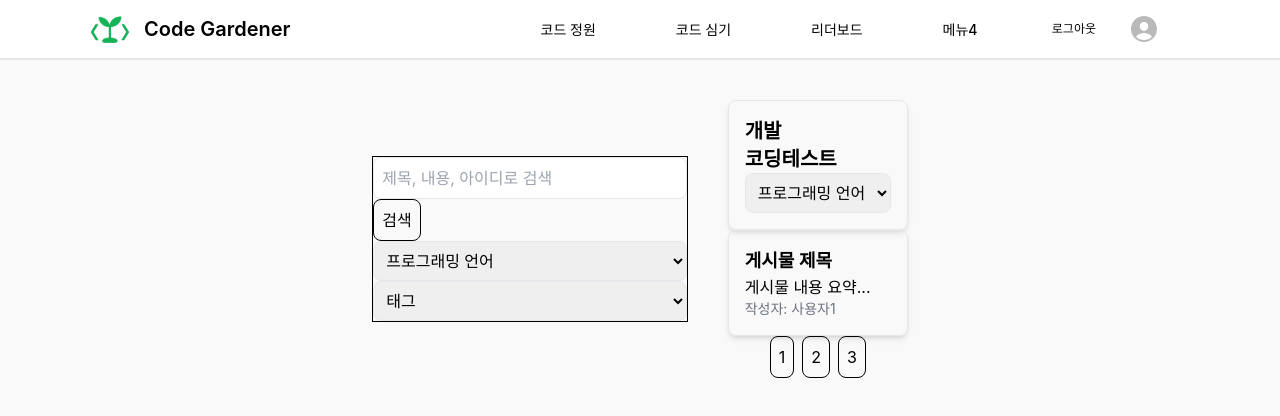
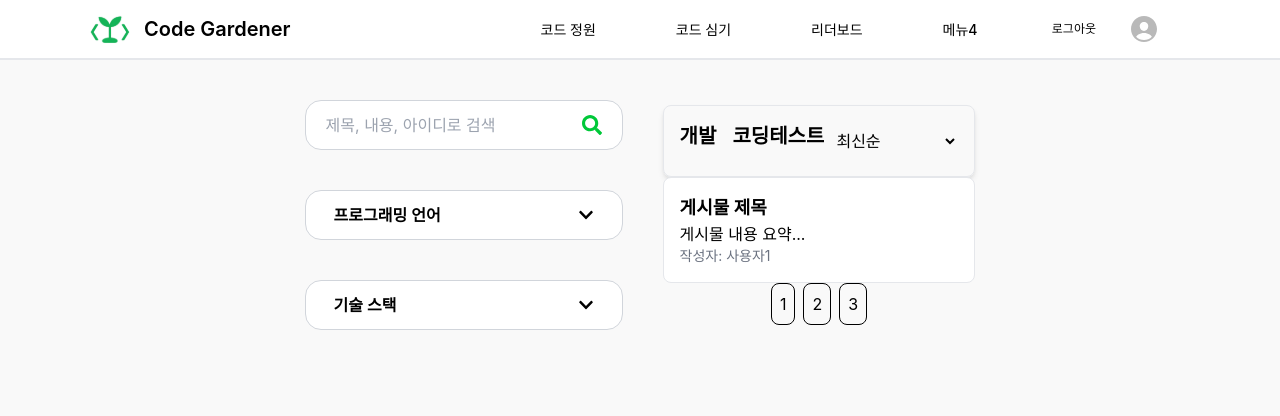
Before and after one commit to 2025-YU-SE/Gardener_web, a React (Vite) app: page /posts in a window 1280 px wide. Shown: the top 416 px of the page. Built offline with nearby package versions, Linux system fonts and the light colour scheme; a web font is replaced by a local one.

Commit message:
feat: 필터토글 버튼 작동 구현 #4
- 클릭 시 버튼 색상 초록색으로 채움 + 체크표시 추가

```diff
--- a/src/components/filter/CollapsibleFilter.jsx
+++ b/src/components/filter/CollapsibleFilter.jsx
@@ -1,11 +1,21 @@
 import React, { useState } from 'react';
-import { FaChevronDown } from 'react-icons/fa';
+import { FaChevronDown, FaCheck } from 'react-icons/fa';
 
 function CollapsibleFilter({ title, options }) {
   const [isOpen, setIsOpen] = useState(false);
+  const [selectedOptions, setSelectedOptions] = useState([]);
 
   const toggleFilter = () => {
     setIsOpen(!isOpen);
+  };
+
+  // 옵션 선택/해제
+  const toggleOption = (value) => {
+    setSelectedOptions(prev =>
+      prev.includes(value)
+        ? prev.filter(item => item !== value)
+        : [...prev, value]
+    );
   };
 
   return (
@@ -13,30 +23,40 @@ function CollapsibleFilter({ title, options }) {
       {/* 필터 제목 부분 */}
       <button
         onClick={toggleFilter}
-        className="w-full flex justify-between items-center p-3 font-semibold text-left"
+        className="w-full flex justify-between items-center p-3 px-7 font-semibold text-left"
       >
         <span>{title}</span>
         {/* 눌렀을 때 아이콘 회전 */}
         <FaChevronDown
-          className={`transform transition-transform duration-200 ${isOpen ? 'rotate-180' : ''}`}
+          className={`transform transition-transform duration-400 ${isOpen ? 'rotate-180' : ''}`}
         />
       </button>
 
       {/* isOpen 조건부 렌더링 */}
       {isOpen && (
-        <div className="border-t p-2 bg-white rounded-b-2xl">
+        <div className="border-t p-2 pb-2 bg-white rounded-b-2xl">
           <ul>
             {options && options.length > 0 ? (
               options.map((option, index) => {
                 const displayText = typeof option === 'string' ? option : option.label;
                 const value = typeof option === 'string' ? option : option.value;
+                const isSelected = selectedOptions.includes(value);
 
                 return (
                   <li
                     key={value || index}
-                    className="p-2 rounded-md cursor-pointer flex items-center space-x-2"
+                    className="p-2 px-5 rounded-md cursor-pointer flex items-center space-x-2"
+                    onClick={() => toggleOption(value)}
                   >
-                    <button className="w-4 h-4 border border-gray-400 rounded-sm bg-white"></button>
+                    <button
+                      className={`w-4 h-4 border border-gray-400 rounded-sm transition-colors flex items-center justify-center ${
+                        isSelected ? 'bg-green-500 border-green-500' : 'bg-white'
+                      }`}
+                    >
+                      {isSelected && (
+                        <FaCheck className="text-white text-xs" />
+                      )}
+                    </button>
                     <span>{displayText}</span>
                   </li>
                 );
--- a/src/components/filter/stacks.jsx
+++ b/src/components/filter/stacks.jsx
@@ -1,4 +1,4 @@
-const language = [
+const stacks = [
     'React',
     'Vue',
     'Angular',
@@ -10,4 +10,4 @@ const language = [
     'Spring',
 ]
 
-export default language
+export default stacks
--- a/src/pages/Posts.jsx
+++ b/src/pages/Posts.jsx
@@ -1,5 +1,9 @@
 import React from 'react'
+import { FaSearch } from "react-icons/fa";
 import HeaderLoggedIn from '../components/header/HeaderLoggedIn'
+import CollapsibleFilter from '../components/filter/CollapsibleFilter';
+import language from '../components/filter/language';
+import stacks from '../components/filter/stacks';
 
 function Posts() {
   return (
@@ -8,52 +12,40 @@ function Posts() {
       <div className="flex items-center justify-center p-10 space-x-10">
 
         {/* 사이드바 */}
-        <div className="border border-black">
+        <div className="space-y-10">
           {/* 검색창 */}
-          <div>
+          <div className='flex space-x-2 px-5 py-3 bg-white border border-gray-300 rounded-2xl'>
             <input
               type="text"
               placeholder="제목, 내용, 아이디로 검색"
-              className="border p-2 rounded-lg w-full"
             />
-            <button className="border border-black p-2 rounded-lg">검색</button>
+            <button >
+              <FaSearch color="#00C839" size={20}/>
+            </button>
           </div>
           {/* 프로그래밍 언어 필터 */}
-          <div>
-            <select className="border p-2 rounded-lg w-full">
-              <option value="all">프로그래밍 언어</option>
-              <option value="category1">카테고리 1</option>
-              <option value="category2">카테고리 2</option>
-              <option value="category3">카테고리 3</option>
-            </select>
-          </div>
+          <CollapsibleFilter title="프로그래밍 언어" options={language} />
           {/* 기술 스택 필터 */}
-          <div>
-            <select className="border p-2 rounded-lg w-full">
-              <option value="all">태그</option>
-              <option value="tag1">태그 1</option>
-              <option value="tag2">태그 2</option>
-              <option value="tag3">태그 3</option>
-            </select>
-          </div>
+          <CollapsibleFilter title="기술 스택" options={stacks} />
         </div>
 
         {/* 게시물 목록 */}
         <div>
           {/* 필터 */}
-          <div className="border p-4 rounded-lg shadow-md">
-            <h1 className="text-xl font-semibold">개발</h1>
-            <h1 className="text-xl font-semibold">코딩테스트</h1>
-              <select className="border p-2 rounded-lg w-full">
-              <option value="all">프로그래밍 언어</option>
-              <option value="category1">카테고리 1</option>
-              <option value="category2">카테고리 2</option>
-              <option value="category3">카테고리 3</option>
+          <div className="flex border p-4 rounded-lg shadow-md">
+            <div className='flex space-x-4'>
+              <h1 className="text-xl font-semibold">개발</h1>
+              <h1 className="text-xl font-semibold">코딩테스트</h1>
+            </div>
+            <select className="p-2 bg-[#f9f9f9]">
+              <option value="category1">최신순</option>
+              <option value="category2">조회순</option>
+              <option value="category3">피드백 많은 순</option>
             </select>
           </div>
           {/* 게시물 */}
           <div>
-            <div className="border p-4 rounded-lg shadow-md">
+            <div className="bg-white border p-4 rounded-lg">
               <h2 className="text-lg font-semibold">게시물 제목</h2>
               <p>게시물 내용 요약...</p>
               <p className="text-sm text-gray-500">작성자: 사용자1</p>
```
